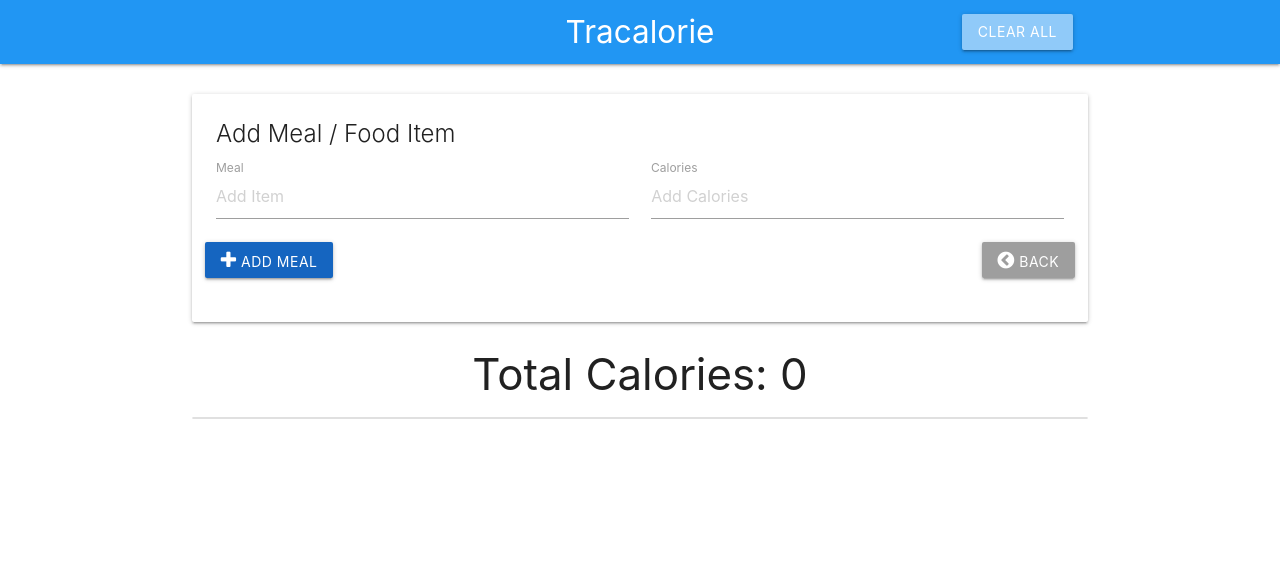
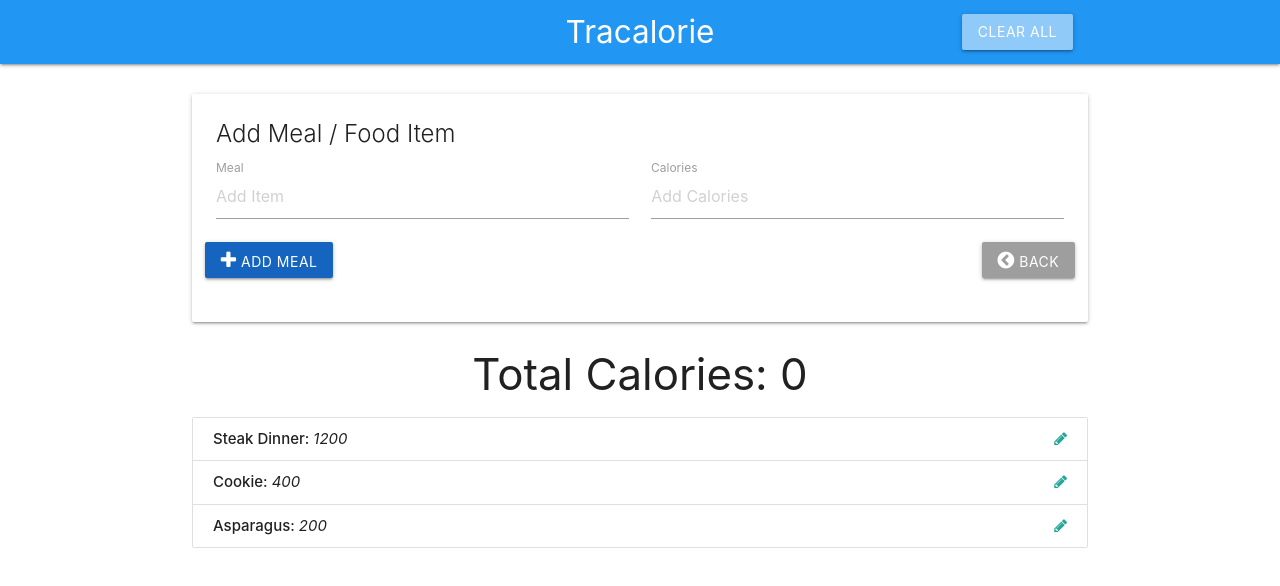
Before and after one commit to DillanR1/calorie-counter, a plain HTML site: page index.html in a window 1280 px wide. Drawn offline with nearby package versions, Linux system fonts and the light colour scheme.

Commit message:
controllers added, items populate to UI

```diff
--- a/app.js
+++ b/app.js
@@ -0,0 +1,75 @@
+// Storage Controller
+
+// Item Controller
+const ItemCtrl = (function () {
+  // Item Constructor
+  const Item = function (id, name, calories) {
+    this.id = id;
+    this.name = name;
+    this.calories = calories;
+  };
+
+  // Data Structure / State
+  const data = {
+    items: [
+      { id: 0, name: "Steak Dinner", calories: 1200 },
+      { id: 1, name: "Cookie", calories: 400 },
+      { id: 2, name: "Asparagus", calories: 200 },
+    ],
+    curremtItem: null,
+    totalCalories: 0,
+  };
+
+  // Public Methods
+  return {
+    getItems: function () {
+      return data.items;
+    },
+    logData: function () {
+      return data;
+    },
+  };
+})();
+
+// UI Controller
+const UICtrl = (function () {
+  const UISelectors = {
+    itemList: "#item-list",
+  };
+
+  // Public Methods
+  return {
+    populateItemList: function (items) {
+      let html = "";
+
+      items.forEach(function (item) {
+        html += `<li class="collection-item" id="item-${item.id}">
+          <strong>${item.name}: </strong> <em>${item.calories}</em>
+          <a href="#" class="secondary-content">
+            <i class="edit-item fa fa-pencil"></i>
+          </a>
+        </li>`;
+      });
+
+      // Insert list items
+      document.querySelector(UISelectors.itemList).innerHTML = html;
+    },
+  };
+})();
+
+// App Controller
+const App = (function (ItemCtrl, UICtrl) {
+  // Public Methods
+  return {
+    init: function () {
+      // Fetch item from data structure
+      const items = ItemCtrl.getItems();
+
+      // Populate list with items
+      UICtrl.populateItemList(items);
+    },
+  };
+})(ItemCtrl, UICtrl);
+
+// Initialize App
+App.init();
--- a/index.html
+++ b/index.html
@@ -84,19 +84,19 @@
         <li class="collection-item" id="item-0">
           <strong>Steak Dinner: </strong> <em>1200 Calories</em>
           <a href="#" class="secondary-content">
-            <i class="fa fa-pencil"></i>
+            <i class="edit-item fa fa-pencil"></i>
           </a>
         </li>
         <li class="collection-item" id="item-0">
           <strong>Cookie: </strong> <em>400 Calories</em>
           <a href="#" class="secondary-content">
-            <i class="fa fa-pencil"></i>
+            <i class="edit-item fa fa-pencil"></i>
           </a>
         </li>
         <li class="collection-item" id="item-0">
           <strong>Asparagus: </strong> <em>200 Calories</em>
           <a href="#" class="secondary-content">
-            <i class="fa fa-pencil"></i>
+            <i class="edit-item fa fa-pencil"></i>
           </a>
         </li>
       --></ul>
@@ -107,5 +107,6 @@
       crossorigin="anonymous"
     ></script>
     <script src="https://cdnjs.cloudflare.com/ajax/libs/materialize/1.0.0/js/materialize.min.js"></script>
+    <script src="app.js"></script>
   </body>
 </html>
```
